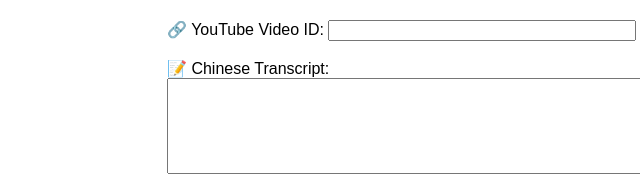
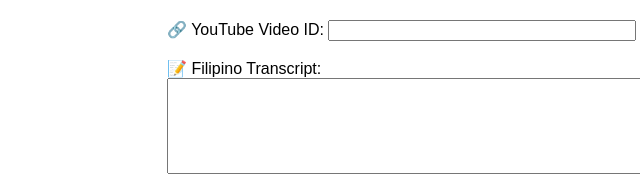
Before and after one commit to Khaai123/script-tieng-philipine, a plain HTML site: page index.html in a window 1280 px wide. Shown: the top 194 px of the page, 73-713 px from the left. Drawn offline with Linux system fonts and the light colour scheme.

Commit message:
Update index.html

```diff
--- a/index.html
+++ b/index.html
@@ -108,7 +108,7 @@ function loadScriptFile(event) {
 <body>
 <div style="margin: 20px auto; max-width: 800px;">
 <label>🔗 YouTube Video ID: <input id="videoIdInput" style="width: 300px;" type="text" value=""/></label><br/><br/>
-<label>📝 Chinese Transcript: <textarea id="scriptFR" rows="6" style="width: 100%;"></textarea></label><br/><br/>
+<label>📝 Filipino Transcript: <textarea id="scriptFR" rows="6" style="width: 100%;"></textarea></label><br/><br/>
 <label>🇻🇳 Vietnamese Transcript: <textarea id="scriptVI" rows="6" style="width: 100%;"></textarea></label><br/><br/>
 <br/>
 <button onclick="loadVideoAndTranscript()">▶️ Load Video + Transcript</button><br/>
```
